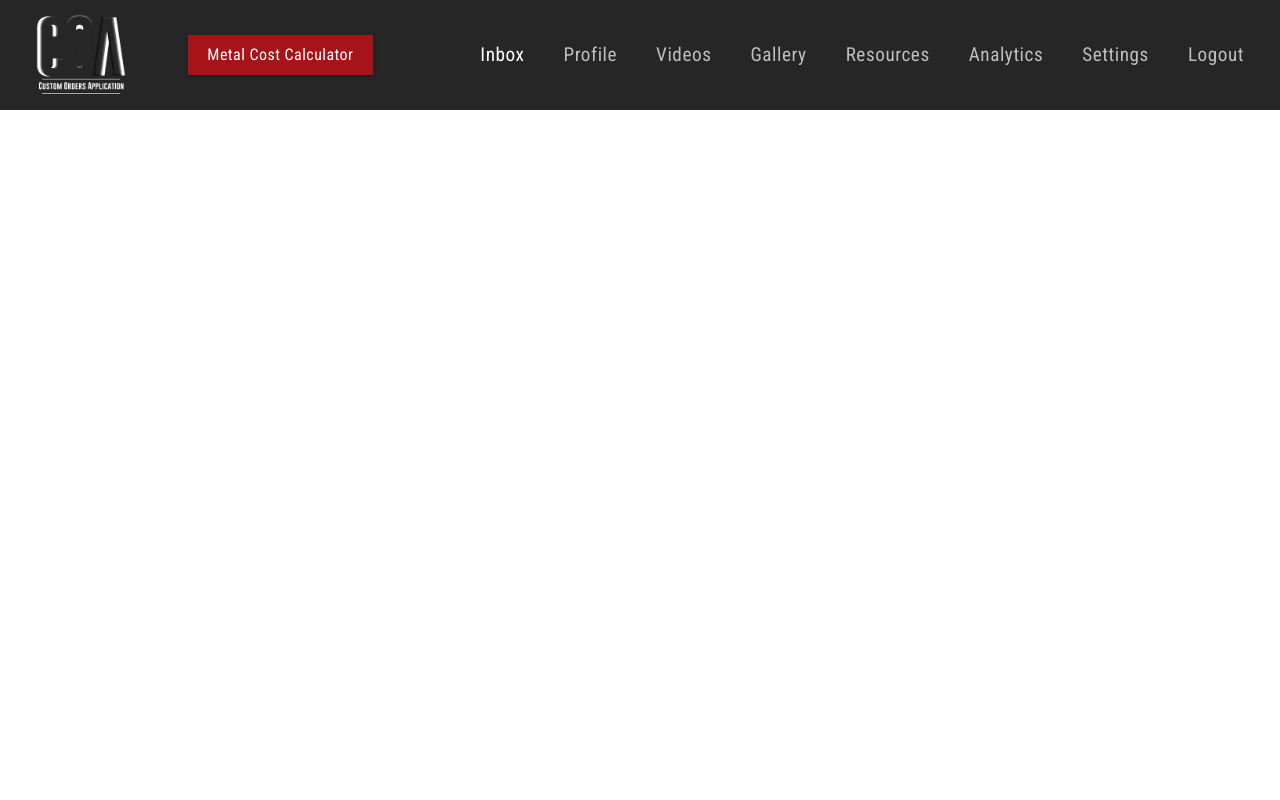
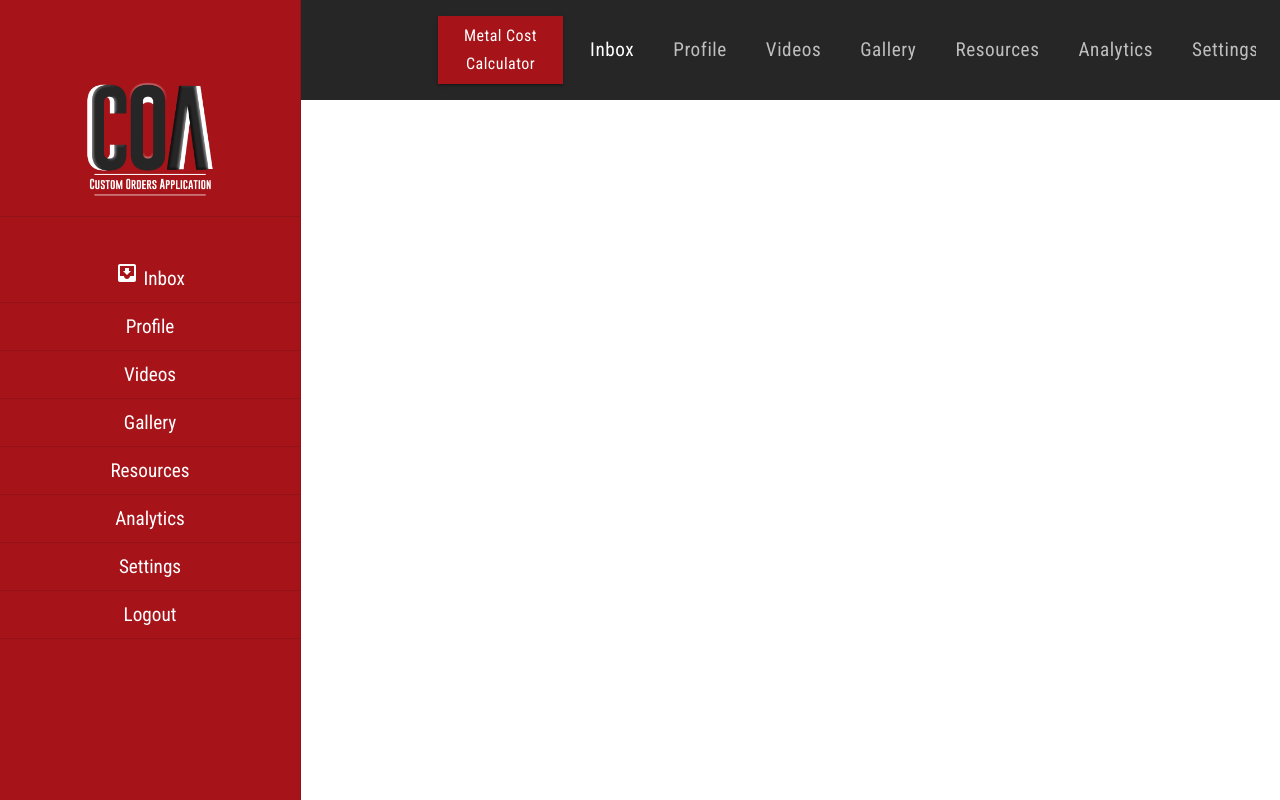
Before and after one commit to SlickJacket/ark_development, a React (Create React App) app: page / in a window 1280 px wide. Built offline with nearby package versions, Linux system fonts and the light colour scheme.

Commit message:
perm drawer (dashboard) setup pt1

```diff
--- a/package.json
+++ b/package.json
@@ -9,6 +9,7 @@
     "@testing-library/jest-dom": "^4.2.4",
     "@testing-library/react": "^9.5.0",
     "@testing-library/user-event": "^7.2.1",
+    "clsx": "^1.1.0",
     "react": "^16.13.1",
     "react-dom": "^16.13.1",
     "react-router-dom": "^5.1.2",
--- a/src/components/ui/Header.js
+++ b/src/components/ui/Header.js
@@ -1,5 +1,6 @@
 import React, { Fragment, useState, useEffect } from "react";
 import { Link } from "react-router-dom";
+import clsx from "clsx";
 import AppBar from "@material-ui/core/AppBar";
 import ToolBar from "@material-ui/core/ToolBar";
 import useScrollTrigger from "@material-ui/core/useScrollTrigger";
@@ -12,8 +13,16 @@ import MenuItem from "@material-ui/core/MenuItem";
 import useMediaQuery from "@material-ui/core/useMediaQuery";
 import { useTheme } from "@material-ui/core/styles";
 import SwipeableDrawer from "@material-ui/core/SwipeableDrawer";
+import Divider from "@material-ui/core/Divider";
 import MenuIcon from "@material-ui/icons/Menu";
+import List from "@material-ui/core/List";
+import ListItem from "@material-ui/core/ListItem";
+import ListItemIcon from "@material-ui/core/ListItemIcon";
+import InboxIcon from "@material-ui/icons/MoveToInbox";
+import MailIcon from "@material-ui/icons/Mail";
+import ListItemText from "@material-ui/core/ListItemText";
 import IconButton from "@material-ui/core/IconButton";
+import Drawer from "@material-ui/core/Drawer";
 
 import logo from "../../assets/COA_Logo.png";
 
@@ -30,7 +39,18 @@ function ElevationScroll(props) {
   });
 }
 
+const permDrawerWidth = 300;
+
 const useStyles = makeStyles(theme => ({
+  root: {
+    display: "flex"
+  },
+  appBar: {
+    height: "100px",
+    width: `calc(100% - ${permDrawerWidth}px)`,
+    marginLeft: permDrawerWidth,
+    justifyContent: "center"
+  },
   toolbarMargin: {
     ...theme.mixins.toolbar,
     marginBottom: "3em",
@@ -43,6 +63,9 @@ const useStyles = makeStyles(theme => ({
   },
   logo: {
     height: "7em",
+    [theme.breakpoints.up("lg")]: {
+      display: "none"
+    },
     [theme.breakpoints.down("md")]: {
       height: "6em",
       marginLeft: "auto"
@@ -64,7 +87,11 @@ const useStyles = makeStyles(theme => ({
     width: "15%",
     marginLeft: "50px",
     textTransform: "none",
-    borderRadius: 0
+    borderRadius: 0,
+    [theme.breakpoints.down("md")]: {
+      margin: "auto",
+      width: "130px"
+    }
   },
   menu: {
     backgroundColor: theme.palette.primary.main,
@@ -84,6 +111,42 @@ const useStyles = makeStyles(theme => ({
   drawerIcon: {
     height: "50px",
     width: "50px"
+  },
+  drawer: {
+    backgroundColor: theme.palette.primary.main,
+    width: "12rem"
+  },
+  drawerList: {
+    marginTop: "2rem"
+  },
+  drawerLogo: {
+    height: "7em"
+  },
+  drawerItem: {},
+  drawerLogoutbutton: {},
+  drawerItemText: {
+    ...theme.typography.tab,
+    color: "white",
+    textAlign: "center"
+  },
+  permDrawer: {
+    width: permDrawerWidth,
+    flexShrink: 0
+  },
+  permDrawerLogo: {
+    height: "10em",
+    paddingTop: "none"
+  },
+  permDrawerPaper: {
+    width: permDrawerWidth,
+    backgroundColor: theme.palette.primary.main
+  },
+  // necessary for content to be below app bar
+  toolbar: theme.mixins.toolbar,
+  content: {
+    flexGrow: 1,
+    backgroundColor: theme.palette.background.default,
+    padding: theme.spacing(3)
   }
 }));
 
@@ -294,8 +357,123 @@ export default function Header(props) {
         open={openDrawer}
         onClose={() => setOpenDrawer(false)}
         onOpen={() => setOpenDrawer(true)}
+        classes={{ paper: classes.drawer }}
       >
-        Example Drawer
+        <Button
+          component={Link}
+          to="/admin/inbox"
+          disableRipple
+          onClick={() => setValue(0)}
+        >
+          <img alt="Company Logo" src={logo} className={classes.drawerLogo} />
+        </Button>
+        <Divider/>
+        <Button
+          variant="contained"
+          color="secondary"
+          className={classes.button}
+        >
+          Metal Cost Calculator
+        </Button>
+        <Divider />
+        <List className={classes.drawerList} disablePadding>
+          <ListItem
+            className={classes.drawerItem}
+            divider
+            button
+            onClick={() => setOpenDrawer(false)}
+            component={Link}
+            to="/admin/inbox"
+          >
+            <ListItemText className={classes.drawerItemText} disableTypography>
+              Inbox
+            </ListItemText>
+          </ListItem>
+          <ListItem
+            className={classes.drawerItem}
+            divider
+            button
+            onClick={() => setOpenDrawer(false)}
+            component={Link}
+            to="/admin/profile"
+          >
+            <ListItemText className={classes.drawerItemText} disableTypography>
+              Profile
+            </ListItemText>
+          </ListItem>
+          <ListItem
+            className={classes.drawerItem}
+            divider
+            button
+            onClick={() => setOpenDrawer(false)}
+            component={Link}
+            to="/admin/videos"
+          >
+            <ListItemText className={classes.drawerItemText} disableTypography>
+              Videos
+            </ListItemText>
+          </ListItem>
+          <ListItem
+            className={classes.drawerItem}
+            divider
+            button
+            onClick={() => setOpenDrawer(false)}
+            component={Link}
+            to="/admin/gallery"
+          >
+            <ListItemText className={classes.drawerItemText} disableTypography>
+              Gallery
+            </ListItemText>
+          </ListItem>
+          <ListItem
+            className={classes.drawerItem}
+            divider
+            button
+            onClick={() => setOpenDrawer(false)}
+            component={Link}
+            to="/admin/resources"
+          >
+            <ListItemText className={classes.drawerItemText} disableTypography>
+              Resources
+            </ListItemText>
+          </ListItem>
+          <ListItem
+            className={classes.drawerItem}
+            divider
+            button
+            onClick={() => setOpenDrawer(false)}
+            component={Link}
+            to="/admin/analytics"
+          >
+            <ListItemText className={classes.drawerItemText} disableTypography>
+              Analytics
+            </ListItemText>
+          </ListItem>
+          <ListItem
+            className={classes.drawerItem}
+            divider
+            button
+            onClick={() => setOpenDrawer(false)}
+            component={Link}
+            to="/admin/settings"
+          >
+            <ListItemText className={classes.drawerItemText} disableTypography>
+              Settings
+            </ListItemText>
+          </ListItem>
+          <ListItem
+            className={[classes.drawerItem, classes.drawerLogoutbutton]}
+            divider
+            button
+            onClick={() => setOpenDrawer(false)}
+            component={Link}
+            to="/admin/login"
+          >
+            <ListItemText className={classes.drawerItemText} disableTypography>
+              Logout
+            </ListItemText>
+          </ListItem>
+        </List>
       </SwipeableDrawer>
       <IconButton
         onClick={() => setOpenDrawer(!openDrawer)}
@@ -307,9 +485,9 @@ export default function Header(props) {
     </Fragment>
   );
   return (
-    <Fragment>
+    <div className={classes.root}>
       <ElevationScroll>
-        <AppBar position="fixed" color="secondary">
+        <AppBar position="fixed" className={classes.appBar} color="secondary">
           <ToolBar>
             {matches ? drawer : null}
             <Button
@@ -324,7 +502,124 @@ export default function Header(props) {
           </ToolBar>
         </AppBar>
       </ElevationScroll>
+      <Drawer
+        className={classes.permDrawer}
+        variant="permanent"
+        classes={{
+          paper: classes.permDrawerPaper
+        }}
+        anchor="left"
+      >
+        <div className={classes.toolbar} />
+        <Button
+          component={Link}
+          to="/admin/inbox"
+          disableRipple
+          onClick={() => setValue(0)}
+        >
+          <img alt="Company Logo" src={logo} className={classes.permDrawerLogo} />
+        </Button>
+        <Divider />
+        <List className={classes.drawerList} disablePadding>
+          <ListItem
+            className={classes.drawerItem}
+            divider
+            button
+            onClick={() => setOpenDrawer(false)}
+            component={Link}
+            to="/admin/inbox"
+          >
+            <ListItemText className={classes.drawerItemText} disableTypography>
+              <InboxIcon /> Inbox
+            </ListItemText>
+          </ListItem>
+          <ListItem
+            className={classes.drawerItem}
+            divider
+            button
+            onClick={() => setOpenDrawer(false)}
+            component={Link}
+            to="/admin/profile"
+          >
+            <ListItemText className={classes.drawerItemText} disableTypography>
+              Profile
+            </ListItemText>
+          </ListItem>
+          <ListItem
+            className={classes.drawerItem}
+            divider
+            button
+            onClick={() => setOpenDrawer(false)}
+            component={Link}
+            to="/admin/videos"
+          >
+            <ListItemText className={classes.drawerItemText} disableTypography>
+              Videos
+            </ListItemText>
+          </ListItem>
+          <ListItem
+            className={classes.drawerItem}
+            divider
+            button
+            onClick={() => setOpenDrawer(false)}
+            component={Link}
+            to="/admin/gallery"
+          >
+            <ListItemText className={classes.drawerItemText} disableTypography>
+              Gallery
+            </ListItemText>
+          </ListItem>
+          <ListItem
+            className={classes.drawerItem}
+            divider
+            button
+            onClick={() => setOpenDrawer(false)}
+            component={Link}
+            to="/admin/resources"
+          >
+            <ListItemText className={classes.drawerItemText} disableTypography>
+              Resources
+            </ListItemText>
+          </ListItem>
+          <ListItem
+            className={classes.drawerItem}
+            divider
+            button
+            onClick={() => setOpenDrawer(false)}
+            component={Link}
+            to="/admin/analytics"
+          >
+            <ListItemText className={classes.drawerItemText} disableTypography>
+              Analytics
+            </ListItemText>
+          </ListItem>
+          <ListItem
+            className={classes.drawerItem}
+            divider
+            button
+            onClick={() => setOpenDrawer(false)}
+            component={Link}
+            to="/admin/settings"
+          >
+            <ListItemText className={classes.drawerItemText} disableTypography>
+              Settings
+            </ListItemText>
+          </ListItem>
+          <ListItem
+            className={[classes.drawerItem, classes.drawerLogoutbutton]}
+            divider
+            button
+            onClick={() => setOpenDrawer(false)}
+            component={Link}
+            to="/admin/login"
+          >
+            <ListItemText className={classes.drawerItemText} disableTypography>
+              Logout
+            </ListItemText>
+          </ListItem>
+        </List>
+      </Drawer>
       <div className={classes.toolbarMargin} />
-    </Fragment>
+    </div>
   );
 }
```
